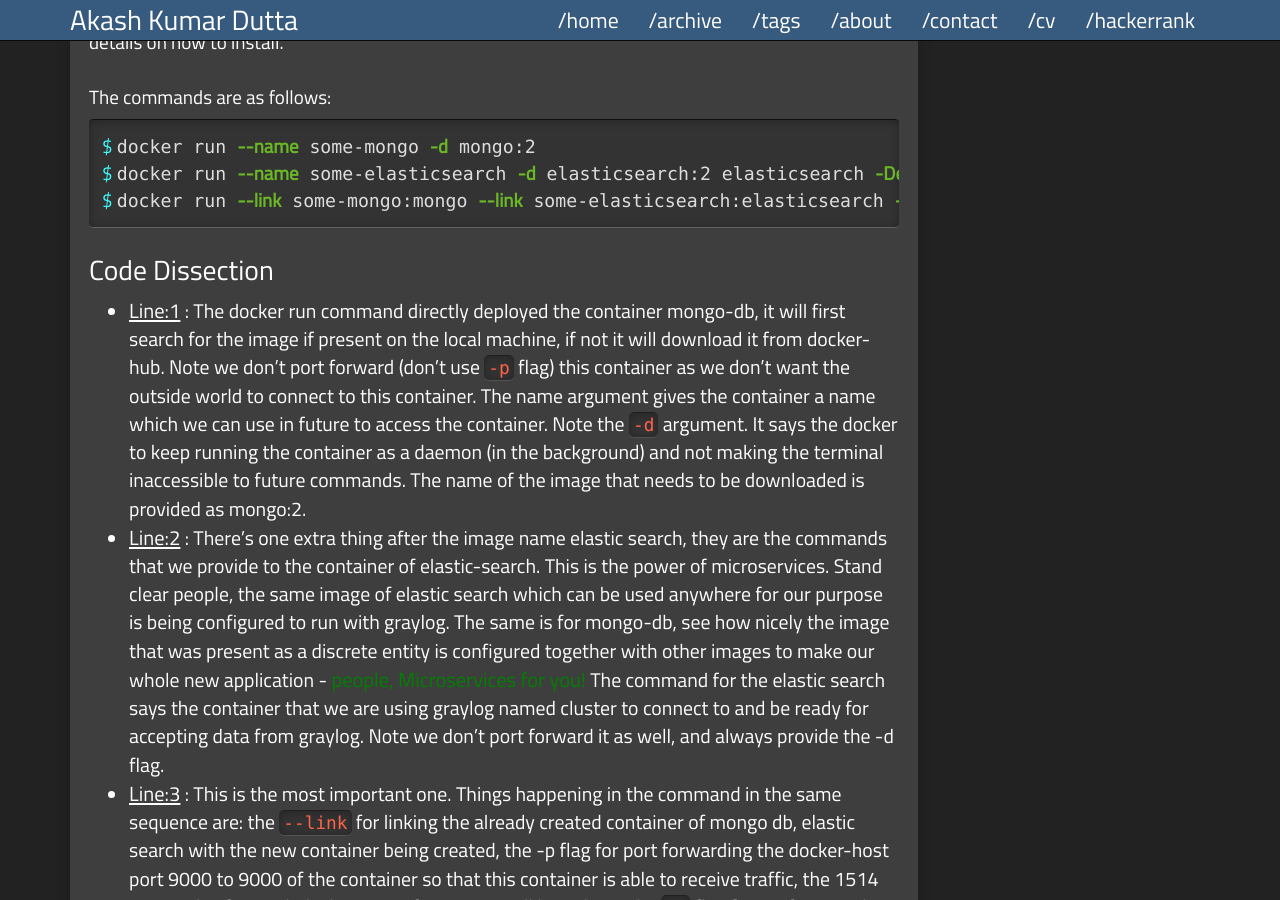
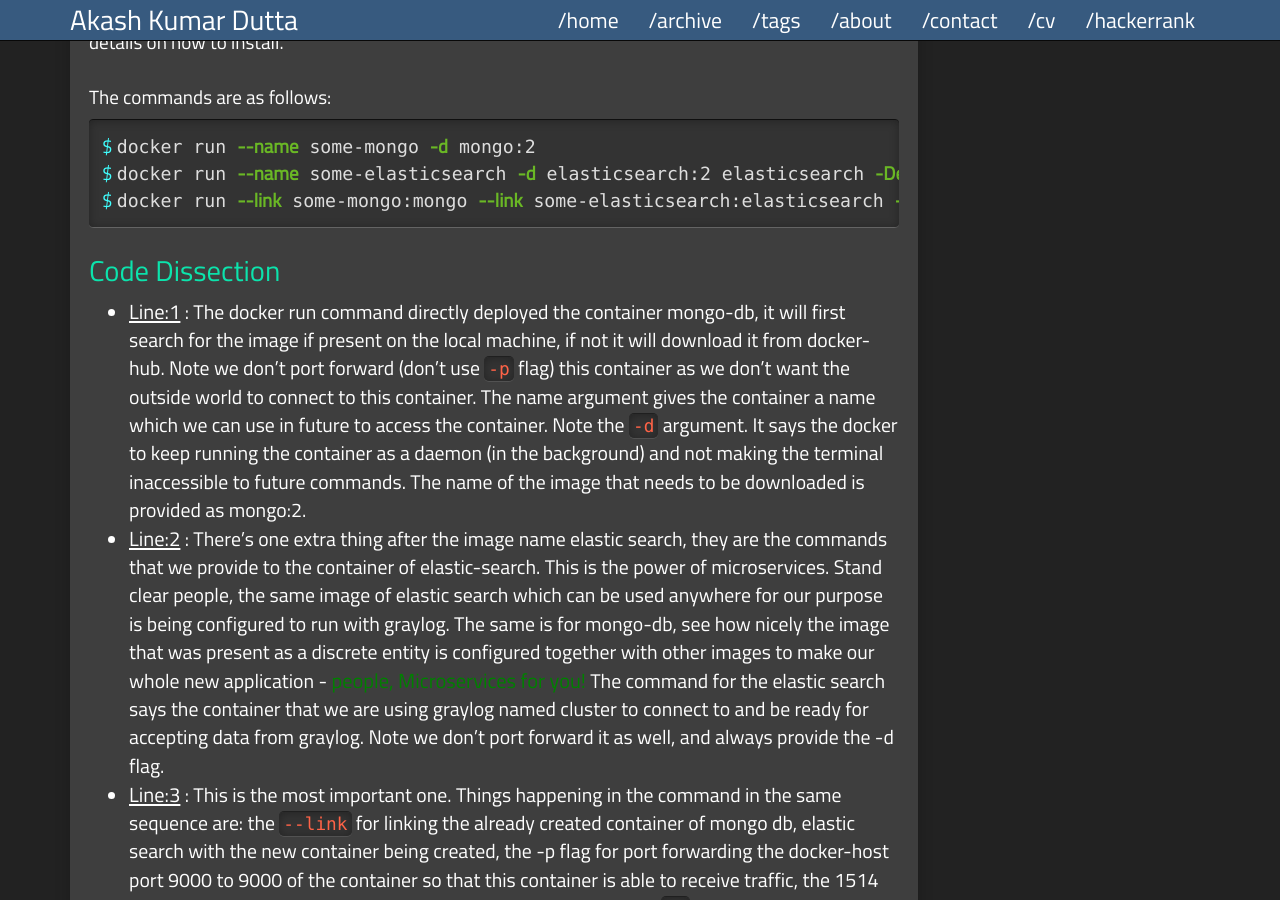
Before and after one commit to AkashKrDutta/AkashKrDutta-dark.github.io, a Jekyll site: the page built from _posts/2017-6-16-docker.md, in a window 1280 px wide and 900 px high, scrolled down 915 px. Built offline with Jekyll 4.4.1, drawn with Linux system fonts in a browser that asks for light colours; comment, search, counter and statistics services are not loaded.

Commit message:
Update 2017-6-16-docker.md

```diff
--- a/_posts/2017-6-16-docker.md
+++ b/_posts/2017-6-16-docker.md
@@ -20,7 +20,7 @@ $ docker run --name some-mongo -d mongo:2
 $ docker run --name some-elasticsearch -d elasticsearch:2 elasticsearch -Des.cluster.name="graylog"
 $ docker run --link some-mongo:mongo --link some-elasticsearch:elasticsearch -p 9000:9000 -p 1514:1514 -e GRAYLOG_WEB_ENDPOINT_URI="http://127.0.0.1:9000/api" -d graylog2/server
 {% endhighlight %}
-## Code Dissection
+## <span style="color:#0CE3AC">Code Dissection</span>
 
 * <u>Line:1</u> : The docker run command directly deployed the container mongo-db, it will first search for the image if present on the local machine, if not it will download it from docker-hub. Note we don't port forward (don't use `-p` flag) this container as we don't want the outside world to connect to this container. The name argument gives the container a name which we can use in future to access the container. Note the `-d` argument. It says the docker to keep running the container as a daemon (in the background) and not making the terminal inaccessible to future commands. The name of the image that needs to be downloaded is provided as mongo:2.
 * <u>Line:2</u> : There's one extra thing after the image name elastic search, they are the commands that we provide to the container of elastic-search. This is the power of microservices. Stand clear people, the same image of elastic search which can be used anywhere for our purpose is being configured to run with graylog. The same is for mongo-db, see how nicely the image that was present as a discrete entity is configured together with other images to make our whole new application - <span style="color:green">people, Microservices for you!</span> The command for the elastic search says the container that we are using graylog named cluster to connect to and be ready for accepting data from graylog. Note we don't port forward it as well, and always provide the -d flag.
```
